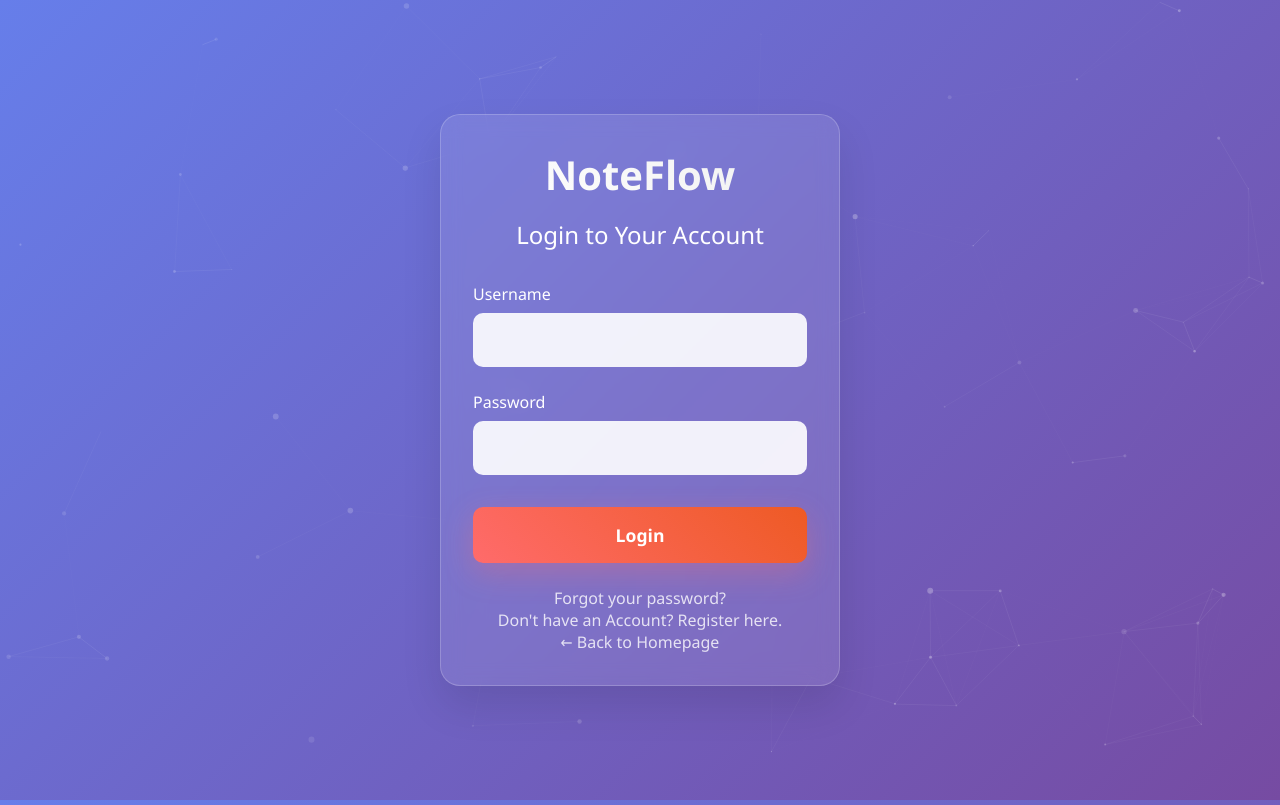
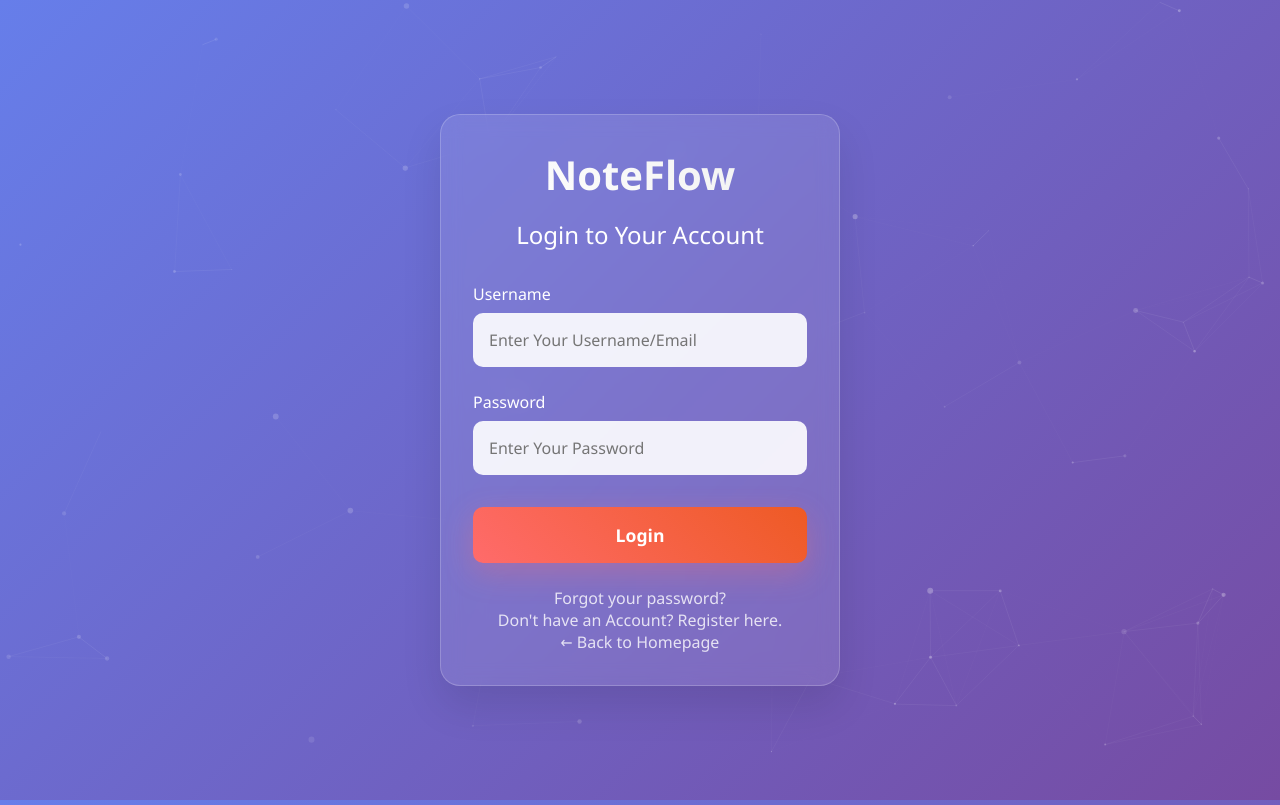
Before and after one commit to felixmokayabeatz/notes_app, a Django app: page /login/ in a window 1280 px wide. Run offline with Django 5.2, Linux system fonts and the light colour scheme.

Commit message:
Add place holder on the login page

```diff
--- a/notes_ui/core/templates/login.html
+++ b/notes_ui/core/templates/login.html
@@ -162,12 +162,12 @@
             {% csrf_token %}
             <div class="form-group">
                 <label for="username">Username</label>
-                <input type="text" id="username" name="username" required>
+                <input type="text" id="username" name="username" placeholder="Enter Your Username/Email" required>
             </div>
 
             <div class="form-group">
                 <label for="password">Password</label>
-                <input type="password" id="password" name="password" required>
+                <input type="password" id="password" name="password" placeholder="Enter Your Password"required>
             </div>
 
             <button type="submit">Login</button>
```
